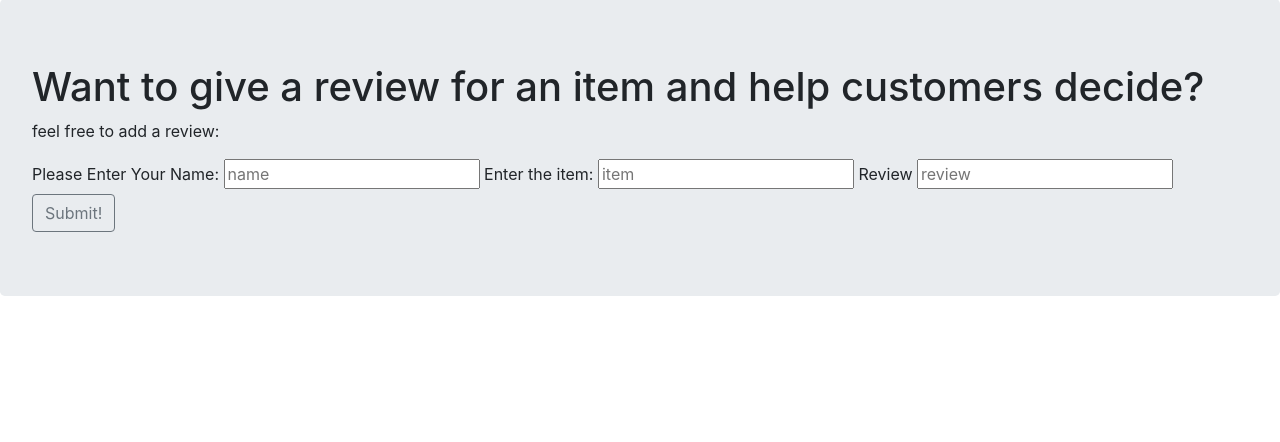
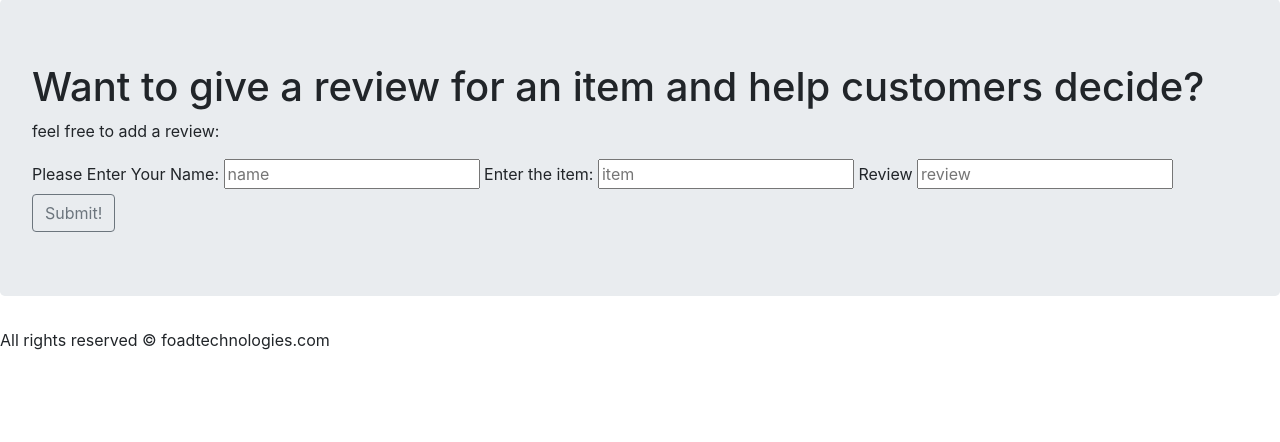
Before and after one commit to foadhussain/microtask, a Flask app: page /add in a window 1280 px wide. Shown: the part 57-499 px from the top of the page. Run offline with Flask 2, Linux system fonts and the light colour scheme; some libraries are stand-ins or nearby versions.

Commit message:
Update base.html

```diff
--- a/Micro_task/templates/base.html
+++ b/Micro_task/templates/base.html
@@ -31,5 +31,6 @@
     {% block content %}
 
     {% endblock %}
+    <p align="center> <a href="https://foadhussain.github.io/foadtechnologies/">All rights reserved © foadtechnologies.com</a></p>
   </body>
 </html>
```
